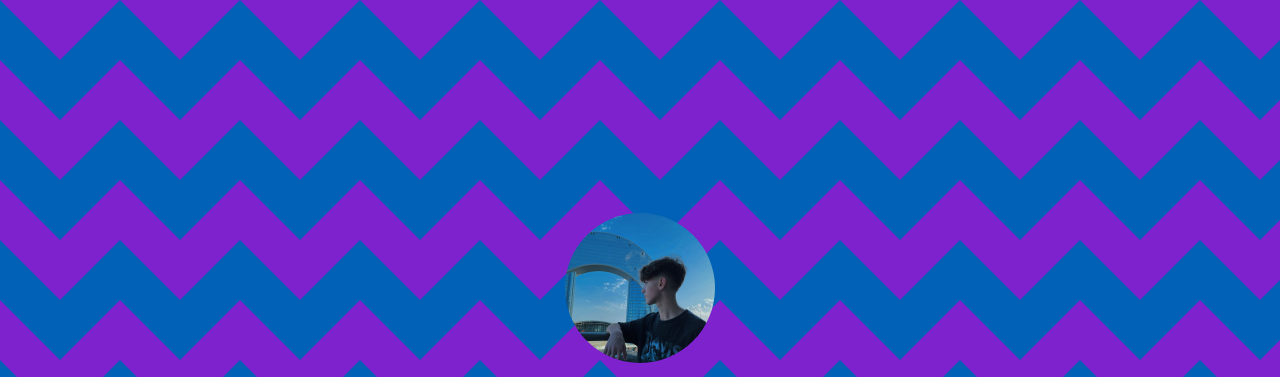
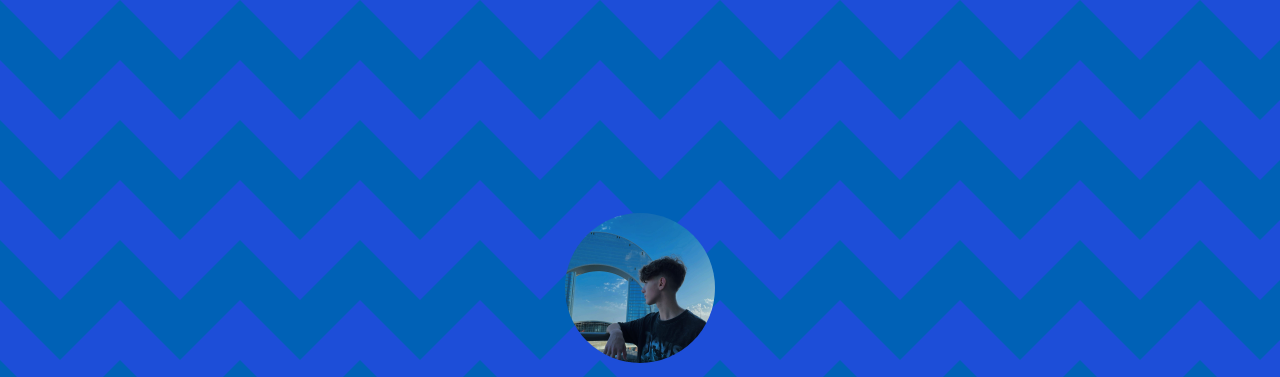
Before and after one commit to Kamran3325/musayevkamran, a plain HTML site: page index.html in a window 1280 px wide. Shown: the top 377 px of the page. Drawn offline with nearby package versions, Linux system fonts and the light colour scheme.

Commit message:
Update index.html

```diff
--- a/index.html
+++ b/index.html
@@ -12,7 +12,7 @@
     <title>Musayev Kamran</title>
 </head>
 
-<body class="bg-purple-700">
+<body class="bg-blue-700">
     <div class="bg flex justify-center items-center w-full h-[100vh]">
         <img src="./assets/imgs/bg.svg" class="w-full h-full absolute z-[-999]" alt="">
         <div class="flex flex-col max-w-screen-lg justify-center items-center gap-5">
```
